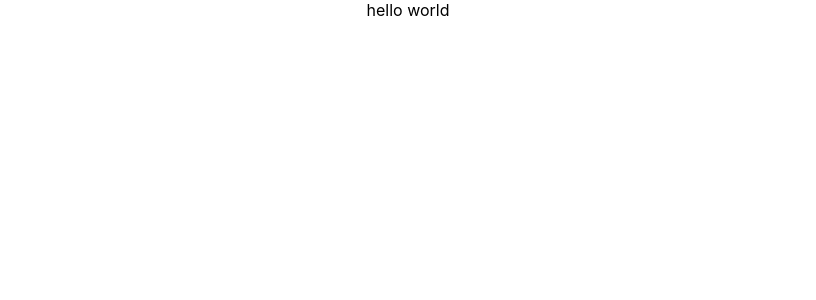
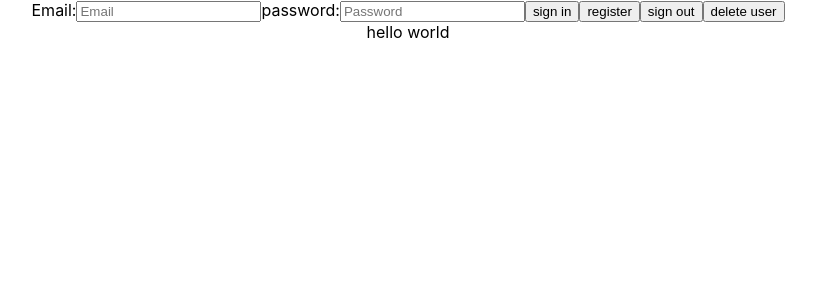
Before and after one commit to jpeipone/React-Firebase-Portfolio, a React (Create React App) app in the folder investors-app/: page / in a window 1280 px wide. Shown: the top 300 px of the page, without its empty margins (232-1048 px from the left). Built offline with nearby package versions, Linux system fonts and the light colour scheme; no server answers.

Commit message:
made authentication for users to register and log in in login.js

```diff
--- a/investors-app/src/App.js
+++ b/investors-app/src/App.js
@@ -1,7 +1,13 @@
 import "./App.css";
+import Login from "./components/Authentication/Login";
 
 function App() {
-  return <div className="App">hello world</div>;
+  return (
+    <div className="App">
+      <Login />
+      hello world
+    </div>
+  );
 }
 
 export default App;
--- /dev/null
+++ b/investors-app/src/ContextData.js
@@ -0,0 +1,25 @@
+import { useContext, createContext, useState } from "react";
+
+export const UserContext = createContext();
+const ContextData = ({ children }) => {
+  const [readData, setReadData] = useState();
+  const [userdata, setUserdata] = useState();
+  const [logged, setLogged] = useState();
+
+  return (
+    <UserContext.Provider
+      value={{
+        readData,
+        setReadData,
+        userdata,
+        setUserdata,
+        logged,
+        setLogged,
+      }}
+    >
+      {children}
+    </UserContext.Provider>
+  );
+};
+
+export default ContextData;
--- /dev/null
+++ b/investors-app/src/components/Authentication/Login.js
@@ -0,0 +1,92 @@
+import { useContext, useEffect, useState } from "react";
+import { UserContext } from "../../ContextData";
+import {
+  getAuth,
+  createUserWithEmailAndPassword,
+  signInWithEmailAndPassword,
+  signOut,
+  deleteUser,
+} from "firebase/auth";
+import { app } from "../../firebaseConfig";
+import "./Login.css";
+
+const Login = () => {
+  //Authentication exportt
+  const auth = getAuth(app);
+  //Context
+  const { readData, setReadData, userdata, setUserdata, logged, setLogged } =
+    useContext(UserContext);
+
+  const [email, setEmail] = useState();
+  const [password, setPassword] = useState();
+
+  console.log(auth?.currentUser?.email);
+
+  const handleSignin = async () => {
+    try {
+      await signInWithEmailAndPassword(auth, email, password);
+    } catch (error) {
+      console.error(error);
+    }
+  };
+
+  const handleRegisterUser = async () => {
+    try {
+      await createUserWithEmailAndPassword(auth, email, password);
+    } catch (error) {
+      console.error(error);
+    }
+  };
+
+  const handleSignOut = async () => {
+    try {
+      await signOut(auth);
+    } catch (error) {
+      console.error(error);
+    }
+  };
+
+  const handleDeleteUser = async () => {
+    const userDelete = auth?.currentUser;
+    try {
+      await deleteUser(userDelete);
+    } catch (error) {
+      console.error(error);
+    }
+  };
+
+  return (
+    <div className="login-container">
+      <label className="input__label">Email:</label>
+      <input
+        placeholder="Email"
+        name="Email"
+        type="username"
+        className="input-username"
+        onChange={(e) => setEmail(e.target.value)}
+      />
+      <label className="input__label">password:</label>
+      <input
+        placeholder="Password"
+        name="password"
+        type="password"
+        className="input-password"
+        onChange={(e) => setPassword(e.target.value)}
+      />
+      <button className="btn__login" onClick={handleSignin}>
+        sign in
+      </button>
+      <button className="btn__register" onClick={handleRegisterUser}>
+        register
+      </button>
+      <button className="btn__signout" onClick={handleSignOut}>
+        sign out
+      </button>
+      <button className="btn__delete" onClick={handleDeleteUser}>
+        delete user
+      </button>
+    </div>
+  );
+};
+
+export default Login;
--- a/investors-app/src/firebaseConfig.js
+++ b/investors-app/src/firebaseConfig.js
@@ -1,6 +1,7 @@
 // Import the functions you need from the SDKs you need
 import { initializeApp } from "firebase/app";
 import { getAnalytics } from "firebase/analytics";
+import { getAuth } from "firebase/auth";
 // TODO: Add SDKs for Firebase products that you want to use
 // https://firebase.google.com/docs/web/setup#available-libraries
 
@@ -17,5 +18,8 @@ const firebaseConfig = {
 };
 
 // Initialize Firebase
-const app = initializeApp(firebaseConfig);
+export const app = initializeApp(firebaseConfig);
 const analytics = getAnalytics(app);
+
+//Authentication exportt
+export const auth = getAuth(app);
--- a/investors-app/src/index.js
+++ b/investors-app/src/index.js
@@ -3,11 +3,14 @@ import ReactDOM from "react-dom/client";
 import "./index.css";
 import App from "./App";
 import reportWebVitals from "./reportWebVitals";
+import ContextData from "./ContextData";
 
 const root = ReactDOM.createRoot(document.getElementById("root"));
 root.render(
   <React.StrictMode>
-    <App />
+    <ContextData>
+      <App />
+    </ContextData>
   </React.StrictMode>
 );
 
```
Also changed, not shown: investors-app/src/components/Authentication/Login.css (added).
